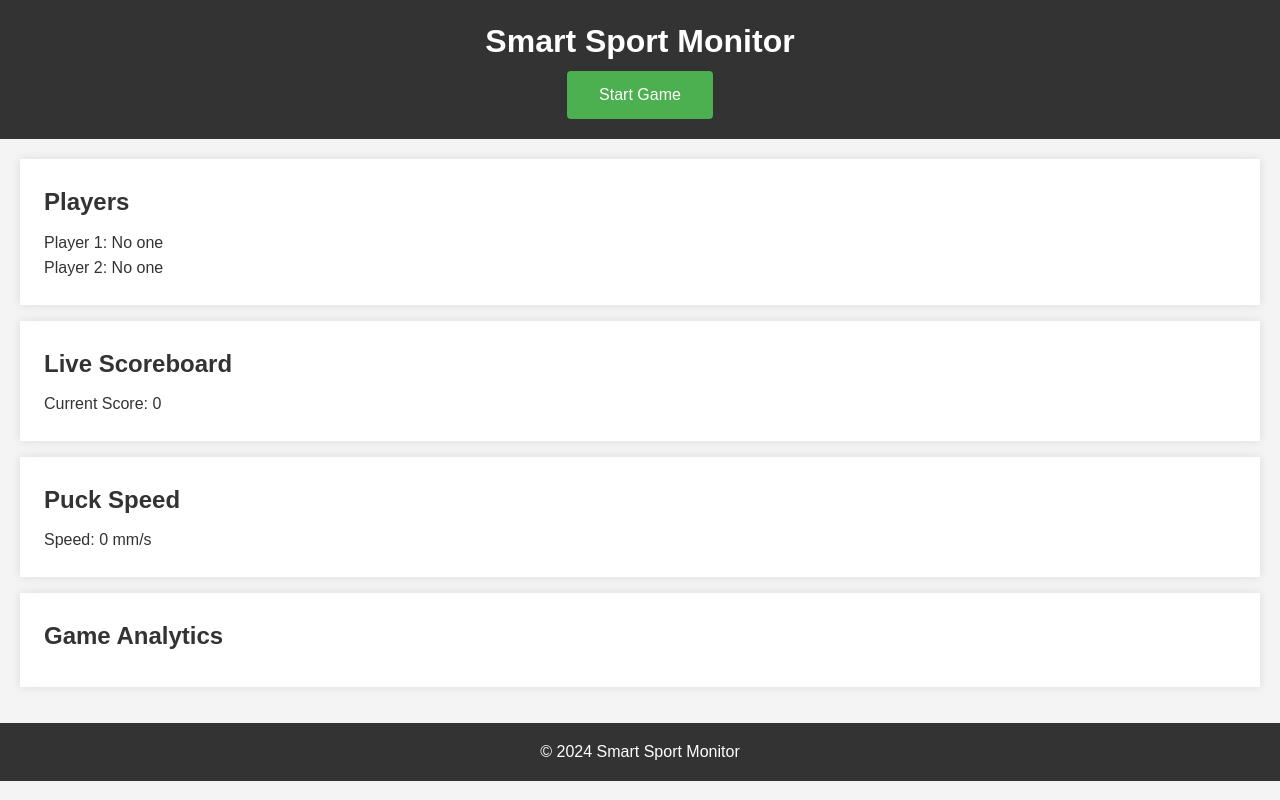
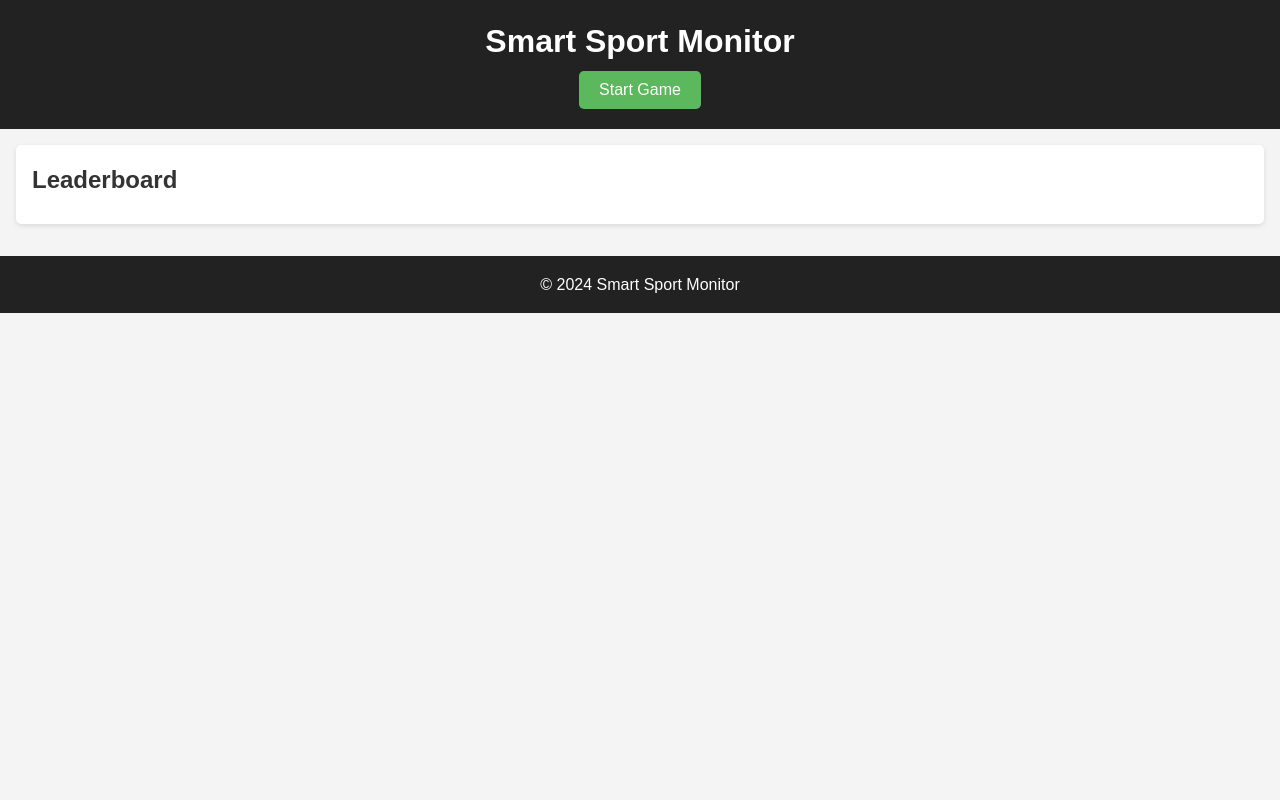
Before and after one commit to Senior-Design-Ballmer-Peak/SmartSportMonitor, a Flask app: page / in a window 1280 px wide. Run offline with Flask 3, Linux system fonts and the light colour scheme.

Commit message:
ui stuff

```diff
--- a/static/css/style.css
+++ b/static/css/style.css
@@ -176,3 +176,82 @@ button:hover {
 .return-home-button:hover {
     background-color: #0056b3; /* Darker blue */
 }
+
+body {
+    font-family: 'Arial', sans-serif;
+    margin: 0;
+    padding: 0;
+    background-color: #f4f4f4;
+    color: #333;
+}
+
+.main-header {
+    background-color: #222;
+    color: #fff;
+    padding: 1em 2em;
+    text-align: center;
+}
+
+.main-content {
+    display: grid;
+    grid-template-columns: repeat(auto-fit, minmax(300px, 1fr));
+    gap: 1em;
+    padding: 1em;
+}
+
+.card {
+    background-color: #fff;
+    padding: 1em;
+    border-radius: 5px;
+    box-shadow: 0 2px 5px rgba(0,0,0,0.1);
+}
+
+.btn-main {
+    background-color: #5cb85c;
+    color: #fff;
+    padding: 10px 20px;
+    border: none;
+    border-radius: 5px;
+    cursor: pointer;
+    font-size: 1em;
+}
+
+.btn-main:hover {
+    background-color: #4cae4c;
+}
+
+.main-footer {
+    text-align: center;
+    padding: 1em;
+    background-color: #222;
+    color: white;
+}
+.container {
+    max-width: 600px;
+    margin: auto;
+    padding: 20px;
+    text-align: center;
+}
+
+.recap-info {
+    margin-bottom: 20px;
+}
+
+.winner {
+    font-size: 1.2em;
+    color: #2ecc71;
+}
+
+.return-home-button {
+    background-color: #3498db;
+    color: white;
+    border: none;
+    padding: 10px 15px;
+    border-radius: 5px;
+    cursor: pointer;
+    font-size: 1em;
+}
+
+.return-home-button:hover {
+    background-color: #2980b9;
+}
--- a/static/js/main.js
+++ b/static/js/main.js
@@ -84,3 +84,13 @@ document.addEventListener('DOMContentLoaded', function() {
         return minutes.toString().padStart(2, '0') + ':' + seconds.toString().padStart(2, '0');
     }
 });
+
+document.getElementById('start-game-form').addEventListener('submit', function(event) {
+    var player1 = document.getElementById('player1').value.trim();
+    var player2 = document.getElementById('player2').value.trim();
+
+    if (player1 === '' || player2 === '') {
+        alert('Please enter names for both players.');
+        event.preventDefault(); // Prevent form from submitting
+    }
+});
--- a/templates/index.html
+++ b/templates/index.html
@@ -7,18 +7,31 @@
     <link rel="stylesheet" href="{{ url_for('static', filename='css/style.css') }}">
 </head>
 <body>
-    <header>
+    <header class="main-header">
         <h1>Smart Sport Monitor</h1>
         <nav>
             {% if game_started %}
-            <button id="end-game-button" onclick="endGame()">End Game</button>
+            <button id="end-game-button" onclick="endGame()" class="btn-main">End Game</button>
             {% else %}
-            <button onclick="window.location.href='/start_game'">Start Game</button>
+            <button onclick="window.location.href='/start_game'" class="btn-main">Start Game</button>
             {% endif %}
         </nav>
     </header>
 
-    <main>
+    <main class="main-content">
+        <!-- Leaderboard -->
+        {% if not game_started %}
+        <section id="leaderboard" class="card">
+            <h2>Leaderboard</h2>
+            <ul id="leaderboard-list">
+                <!-- Dynamically populated leaderboard entries -->
+                {% for player, score in leaderboard %}
+                    <li>{{ player }}: {{ score }}</li>
+                {% endfor %}
+            </ul>
+        </section>
+        {% endif %}
+
         <!-- Timer Display -->
         <section id="timer" class="card" style="{{ 'display: none;' if not game_started }}">
             <h2>Game Timer</h2>
@@ -27,29 +40,29 @@
             <span id="game-started" style="display:none;">{{ game_started }}</span>
         </section>
 
-         <section id="players" class="card">
+        {% if game_started %}
+        <!-- Player Section -->
+        <section id="players" class="card">
             <h2>Players</h2>
-            <p>Player 1: {% if player1 %}{{ player1 }}{% else %}No one{% endif %}</p>
-            <p>Player 2: {% if player2 %}{{ player2 }}{% else %}No one{% endif %}</p>
+            <p>Player 1: {{ player1 or 'No one' }}</p>
+            <p>Player 2: {{ player2 or 'No one' }}</p>
         </section>
 
+        <!-- Scoreboard Section -->
         <section id="scoreboard" class="card">
             <h2>Live Scoreboard</h2>
             <p>Current Score: <span id="current-score">0</span></p>
         </section>
 
+        <!-- Puck Speed Section -->
         <section id="puck-speed" class="card">
             <h2>Puck Speed</h2>
-            <p>Speed: <span id="speed-value">0</span> mm/s</p>
+            <p>Speed: <span id="speed-value">0</span> m/s</p>
         </section>
-
-        <section id="analytics" class="card">
-            <h2>Game Analytics</h2>
-            <!-- Analytics details will be updated here -->
-        </section>
+        {% endif %}
     </main>
 
-    <footer>
+    <footer class="main-footer">
         <p>&copy; 2024 Smart Sport Monitor</p>
     </footer>
 
```
Also changed, not shown: templates/game_recap.html (+22 -8 lines).
